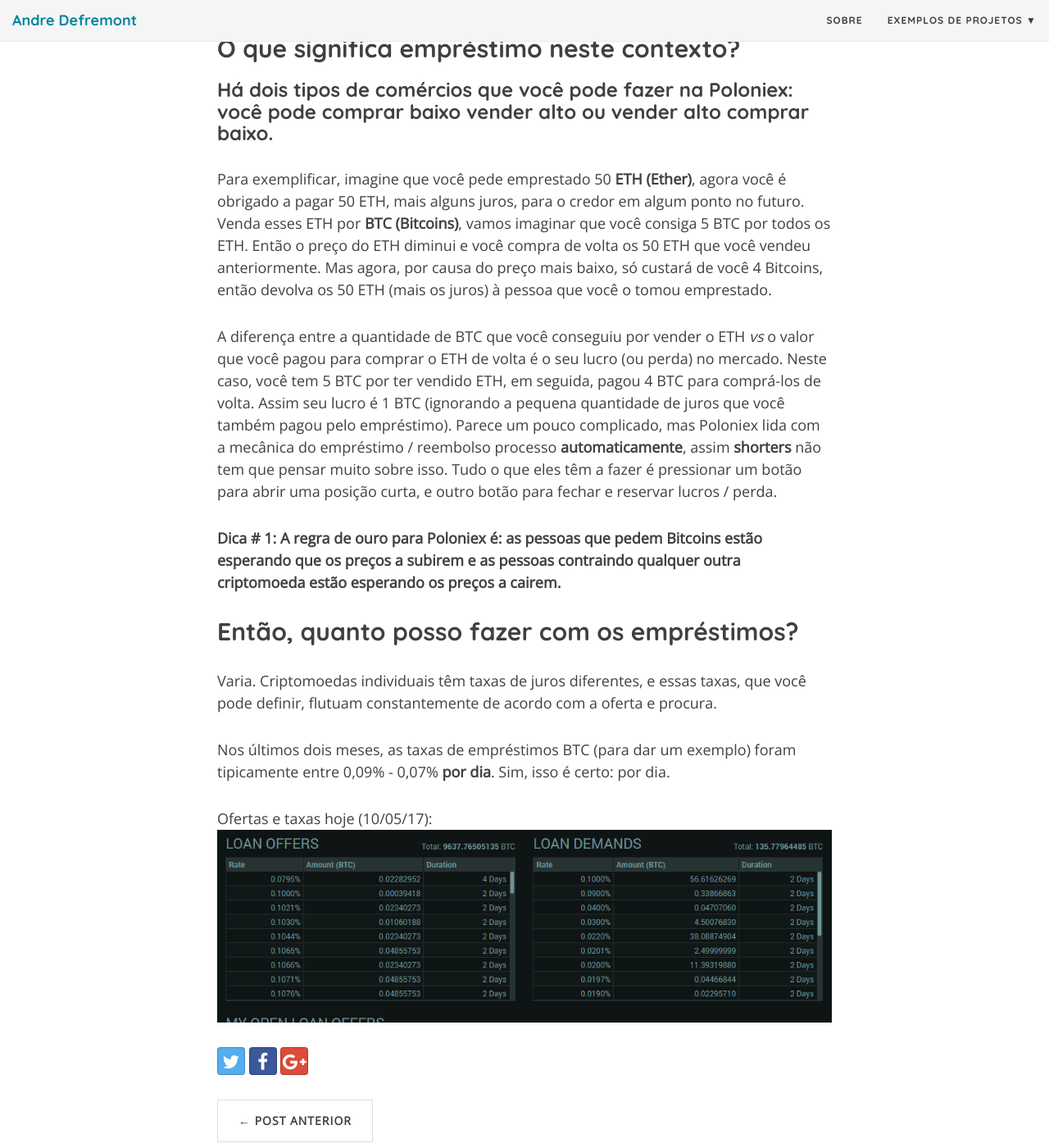
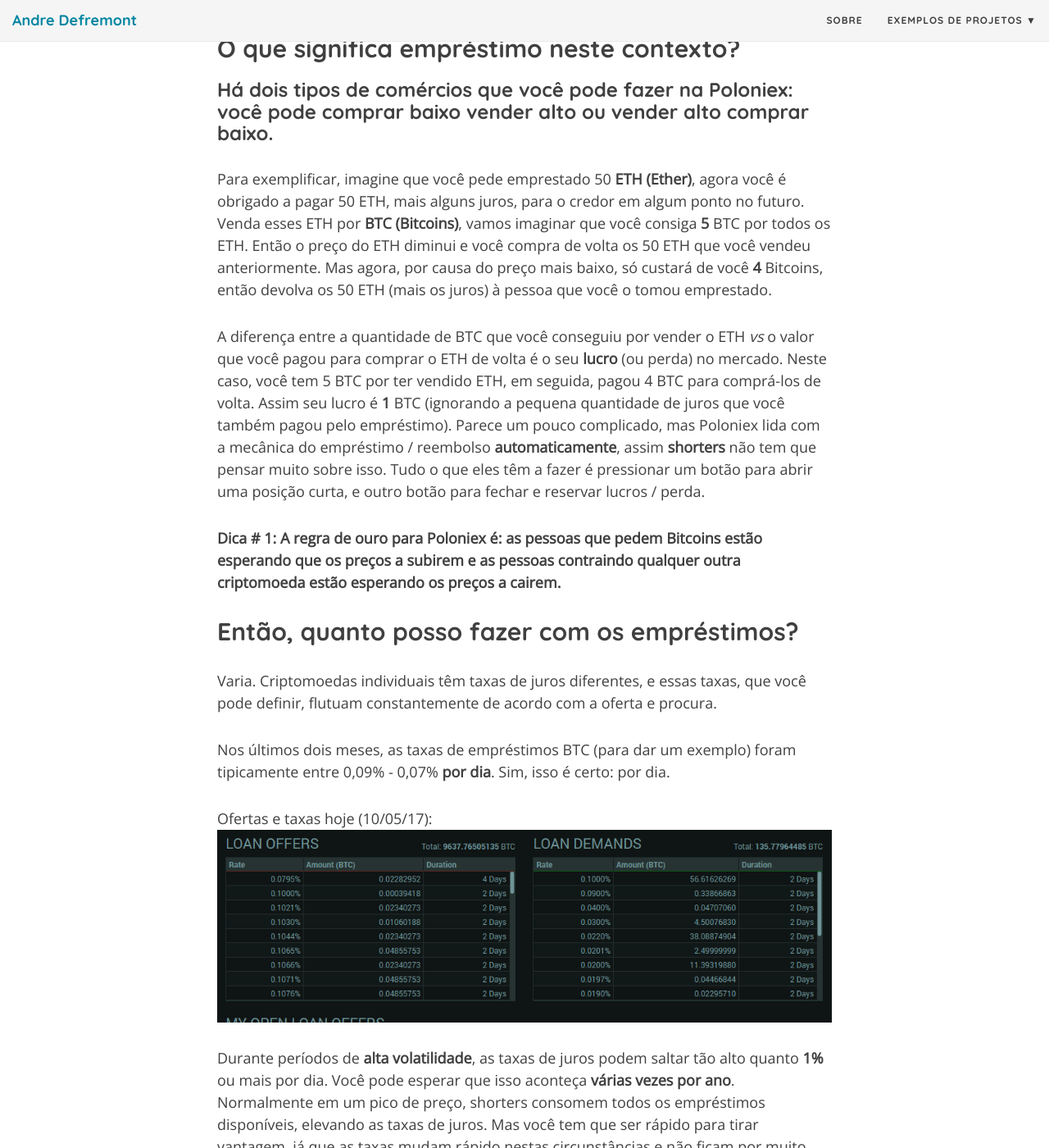
Before and after one commit to defremont/defremont.github.io, a Jekyll site: the page built from _posts/2017-05-09-como-gerar-uma-renda-passiva-emprestando-seus-bitcoins-na-poloniex.md, in a window 1280 px wide and 1400 px high, scrolled down 1100 px. Shown: the whole window at 82% size. Built offline with Jekyll 4.4.1, drawn with Linux system fonts in a browser that asks for light colours; nearby versions of some CDN libraries; comment, search, counter and statistics services are not loaded; some of the changed text lies outside the part shown.

Commit message:
Updated 2017-05-09-como-gerar-uma-renda-passiva-emprestando-seus-bitcoins-na-poloniex.md

```diff
--- a/_posts/2017-05-09-como-gerar-uma-renda-passiva-emprestando-seus-bitcoins-na-poloniex.md
+++ b/_posts/2017-05-09-como-gerar-uma-renda-passiva-emprestando-seus-bitcoins-na-poloniex.md
@@ -15,9 +15,9 @@
 ## O que significa empréstimo neste contexto?
 ### Há dois tipos de comércios que você pode fazer na Poloniex: você pode comprar baixo vender alto ou vender alto comprar baixo.
 
-Para exemplificar, imagine que você pede emprestado 50 **ETH (Ether)**, agora você é obrigado a pagar 50 ETH, mais alguns juros, para o credor em algum ponto no futuro. Venda esses ETH por **BTC (Bitcoins)**, vamos imaginar que você consiga 5 BTC por todos os ETH. Então o preço do ETH diminui e você compra de volta os 50 ETH que você vendeu anteriormente. Mas agora, por causa do preço mais baixo, só custará de você 4 Bitcoins, então devolva os 50 ETH (mais os juros) à pessoa que você o tomou emprestado.
+Para exemplificar, imagine que você pede emprestado 50 **ETH (Ether)**, agora você é obrigado a pagar 50 ETH, mais alguns juros, para o credor em algum ponto no futuro. Venda esses ETH por **BTC (Bitcoins)**, vamos imaginar que você consiga **5** BTC por todos os ETH. Então o preço do ETH diminui e você compra de volta os 50 ETH que você vendeu anteriormente. Mas agora, por causa do preço mais baixo, só custará de você **4** Bitcoins, então devolva os 50 ETH (mais os juros) à pessoa que você o tomou emprestado.
 
-A diferença entre a quantidade de BTC que você conseguiu por vender o ETH _vs_ o valor que você pagou para comprar o ETH de volta é o seu lucro (ou perda) no mercado. Neste caso, você tem 5 BTC por ter vendido ETH, em seguida, pagou 4 BTC para comprá-los de volta. Assim seu lucro é 1 BTC (ignorando a pequena quantidade de juros que você também pagou pelo empréstimo). Parece um pouco complicado, mas Poloniex lida com a mecânica do empréstimo / reembolso processo **automaticamente**, assim **shorters** não tem que pensar muito sobre isso. Tudo o que eles têm a fazer é pressionar um botão para abrir uma posição curta, e outro botão para fechar e reservar lucros / perda.
+A diferença entre a quantidade de BTC que você conseguiu por vender o ETH _vs_ o valor que você pagou para comprar o ETH de volta é o seu **lucro** (ou perda) no mercado. Neste caso, você tem 5 BTC por ter vendido ETH, em seguida, pagou 4 BTC para comprá-los de volta. Assim seu lucro é **1** BTC (ignorando a pequena quantidade de juros que você também pagou pelo empréstimo). Parece um pouco complicado, mas Poloniex lida com a mecânica do empréstimo / reembolso **automaticamente**, assim **shorters** não tem que pensar muito sobre isso. Tudo o que eles têm a fazer é pressionar um botão para abrir uma posição curta, e outro botão para fechar e reservar lucros / perda.
 
 **Dica # 1: A regra de ouro para Poloniex é: as pessoas que pedem Bitcoins estão esperando que os preços a subirem e as pessoas contraindo qualquer outra criptomoeda estão esperando os preços a cairem.**
 
@@ -29,3 +29,11 @@
 
 Ofertas e taxas hoje (10/05/17):
 ![Ofertas na Poloniex]({{site.baseurl}}/img/ofertaspolo.PNG)
+
+Durante períodos de **alta volatilidade**, as taxas de juros podem saltar tão alto quanto **1%** ou mais por dia. Você pode esperar que isso aconteça **várias vezes por ano**. Normalmente em um pico de preço, shorters consomem todos os empréstimos disponíveis, elevando as taxas de juros. Mas você tem que ser rápido para tirar vantagem, já que as taxas mudam rápido nestas circunstâncias e não ficam por muito tempo.
+
+Esta é uma maneira muito mais segura de ganhar dinheiro do que trading, e ainda muito mais do que você ficar segurando seu dinheiro em um banco. Além disso, é menos trabalho do que analisar padrões gráficos e assistir a posições de negociação durante todo o dia como na bolsa.
+
+**Nota: Eu não defendo a utilização de 100% dos seus fundos para empréstimos, é uma idéia terrível. O empréstimo é apenas um componente do que deve ser uma abordagem de investimento equilibrado e diversificadoa.**
+
+Mais uma nota: Poloniex leva 15% em todos os seus lucros, em troca de oferecer este excelente serviço. Portanto, não se esqueça de levar isso em conta ao calcular os lucros esperados.
```
